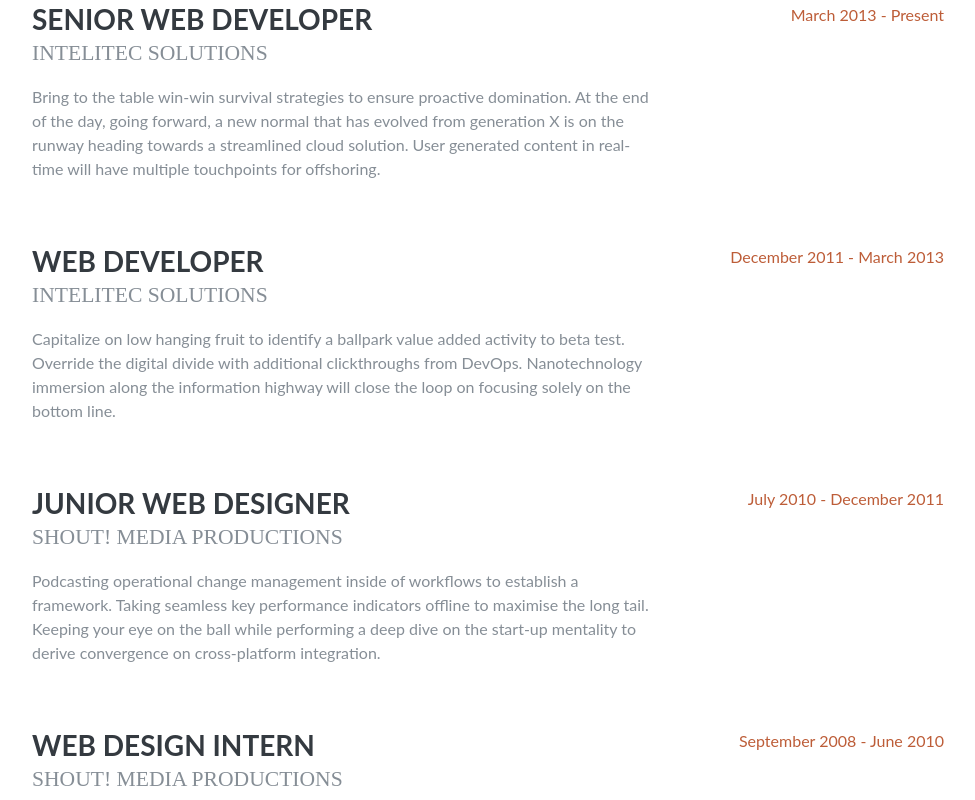
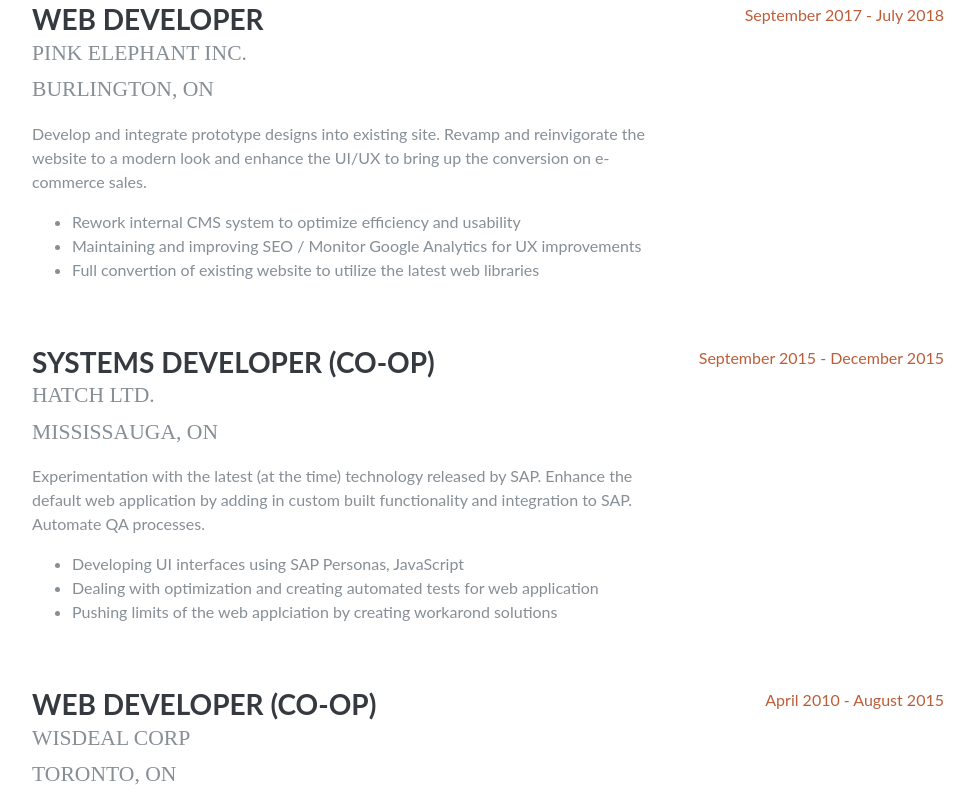
Before and after one commit to Tesonis/PortfolioReact, a React (Create React App) app: page / in a window 1280 px wide. Shown: the part 960-1760 px from the top of the page, without its empty margins (288-1263 px from the left). Built offline with nearby package versions, Linux system fonts and the light colour scheme.

Commit message:
Updated Work experience information

```diff
--- a/src/sections/Experience.jsx
+++ b/src/sections/Experience.jsx
@@ -12,34 +12,52 @@
 
           <div className="resume-item d-flex flex-column flex-md-row mb-5">
             <div className="resume-content mr-auto">
-              <h3 className="mb-0">Senior Web Developer</h3>
-              <div className="subheading mb-3">Intelitec Solutions</div>
-              <p>Bring to the table win-win survival strategies to ensure proactive domination. At the end of the day, going forward, a new normal that has evolved from generation X is on the runway heading towards a streamlined cloud solution. User generated content in real-time will have multiple touchpoints for offshoring.</p>
+              <h3 className="mb-0">Web Developer</h3>
+              <div className="subheading mb-1">Pink Elephant Inc.</div>
+              <div className="subheading mb-3">Burlington, ON</div>
+              <p>Develop and integrate prototype designs into existing site. Revamp and reinvigorate the website to a modern look and enhance the UI/UX to bring up the conversion on e-commerce sales.</p>
+              <ul>
+                <li>Rework internal CMS system to optimize efficiency and usability</li>
+                <li>Maintaining and improving SEO / Monitor Google Analytics for UX improvements</li>
+                <li>Full convertion of existing website to utilize the latest web libraries</li>
+              </ul>
             </div>
             <div className="resume-date text-md-right">
-              <span className="text-primary">March 2013 - Present</span>
+              <span className="text-primary">September 2017 - July 2018</span>
             </div>
           </div>
 
           <div className="resume-item d-flex flex-column flex-md-row mb-5">
             <div className="resume-content mr-auto">
-              <h3 className="mb-0">Web Developer</h3>
-              <div className="subheading mb-3">Intelitec Solutions</div>
-              <p>Capitalize on low hanging fruit to identify a ballpark value added activity to beta test. Override the digital divide with additional clickthroughs from DevOps. Nanotechnology immersion along the information highway will close the loop on focusing solely on the bottom line.</p>
+              <h3 className="mb-0">Systems Developer (Co-op)</h3>
+              <div className="subheading mb-1">Hatch Ltd.</div>
+              <div className="subheading mb-3">Mississauga, ON</div>
+              <p>Experimentation with the latest (at the time) technology released by SAP. Enhance the default web application by adding in custom built functionality and integration to SAP. Automate QA processes.</p>
+              <ul>
+                <li>Developing UI interfaces using SAP Personas, JavaScript</li>
+                <li>Dealing with optimization and creating automated tests for web application</li>
+                <li>Pushing limits of the web applciation by creating workarond solutions</li>
+              </ul>
             </div>
             <div className="resume-date text-md-right">
-              <span className="text-primary">December 2011 - March 2013</span>
+              <span className="text-primary">September 2015 - December 2015</span>
             </div>
           </div>
 
           <div className="resume-item d-flex flex-column flex-md-row mb-5">
             <div className="resume-content mr-auto">
-              <h3 className="mb-0">Junior Web Designer</h3>
-              <div className="subheading mb-3">Shout! Media Productions</div>
-              <p>Podcasting operational change management inside of workflows to establish a framework. Taking seamless key performance indicators offline to maximise the long tail. Keeping your eye on the ball while performing a deep dive on the start-up mentality to derive convergence on cross-platform integration.</p>
+              <h3 className="mb-0">Web Developer (Co-op)</h3>
+              <div className="subheading mb-1">Wisdeal Corp</div>
+              <div className="subheading mb-3">Toronto, ON</div>
+              <p>Assist a team of developers to remake the corporate website to fit modern standards. Creating new functionality to enhance the UI/UX and streamline the search process.</p>
+              <ul>
+                <li>Creatign and integrating APIs to create new functionality</li>
+                <li>Create seperate mobile site as well as a responsive desktop site</li>
+                <li>Use AJAX and JSON to optimize functionalities and automate existing manual processes</li>
+              </ul>
             </div>
             <div className="resume-date text-md-right">
-              <span className="text-primary">July 2010 - December 2011</span>
+              <span className="text-primary">April 2010 - August 2015</span>
             </div>
           </div>
 
```
